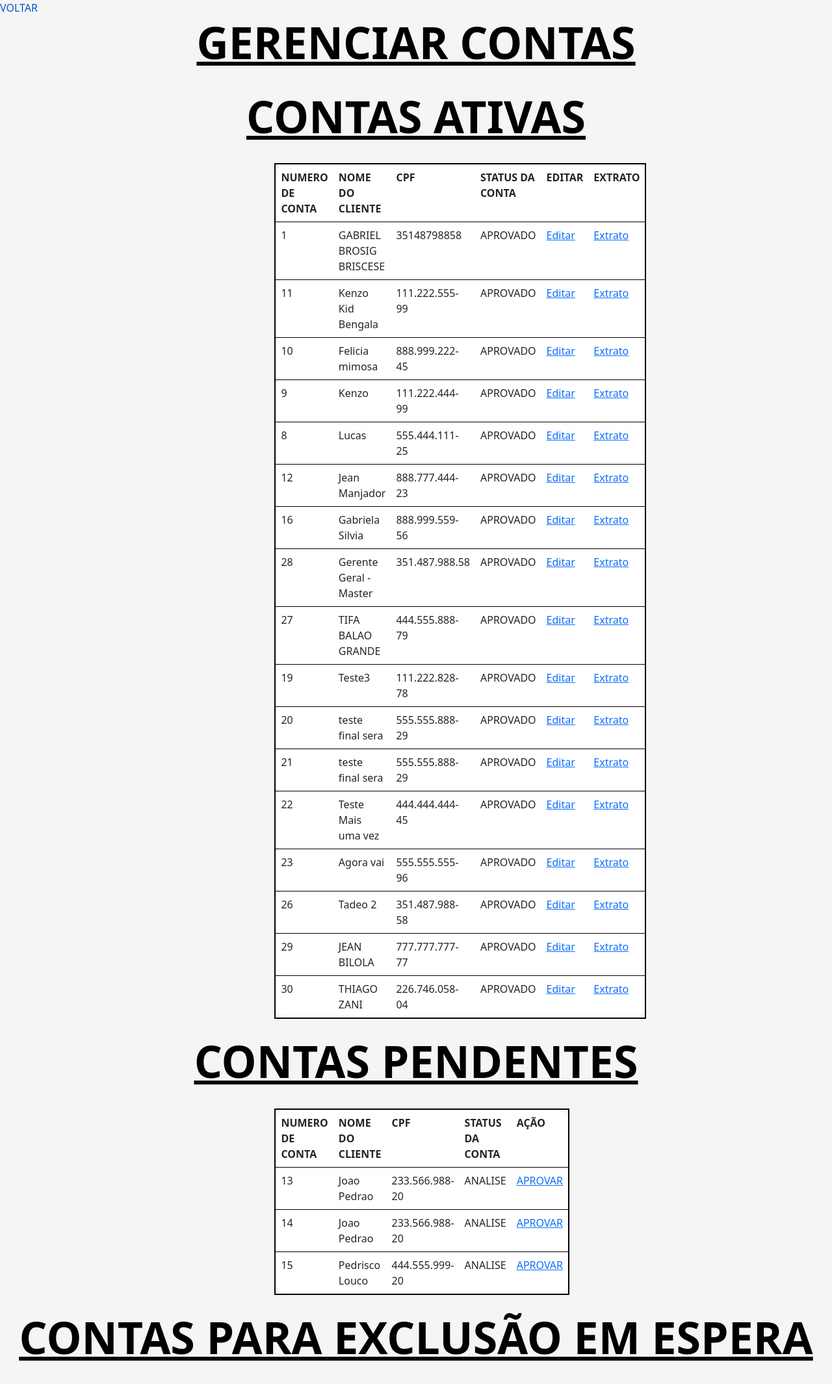
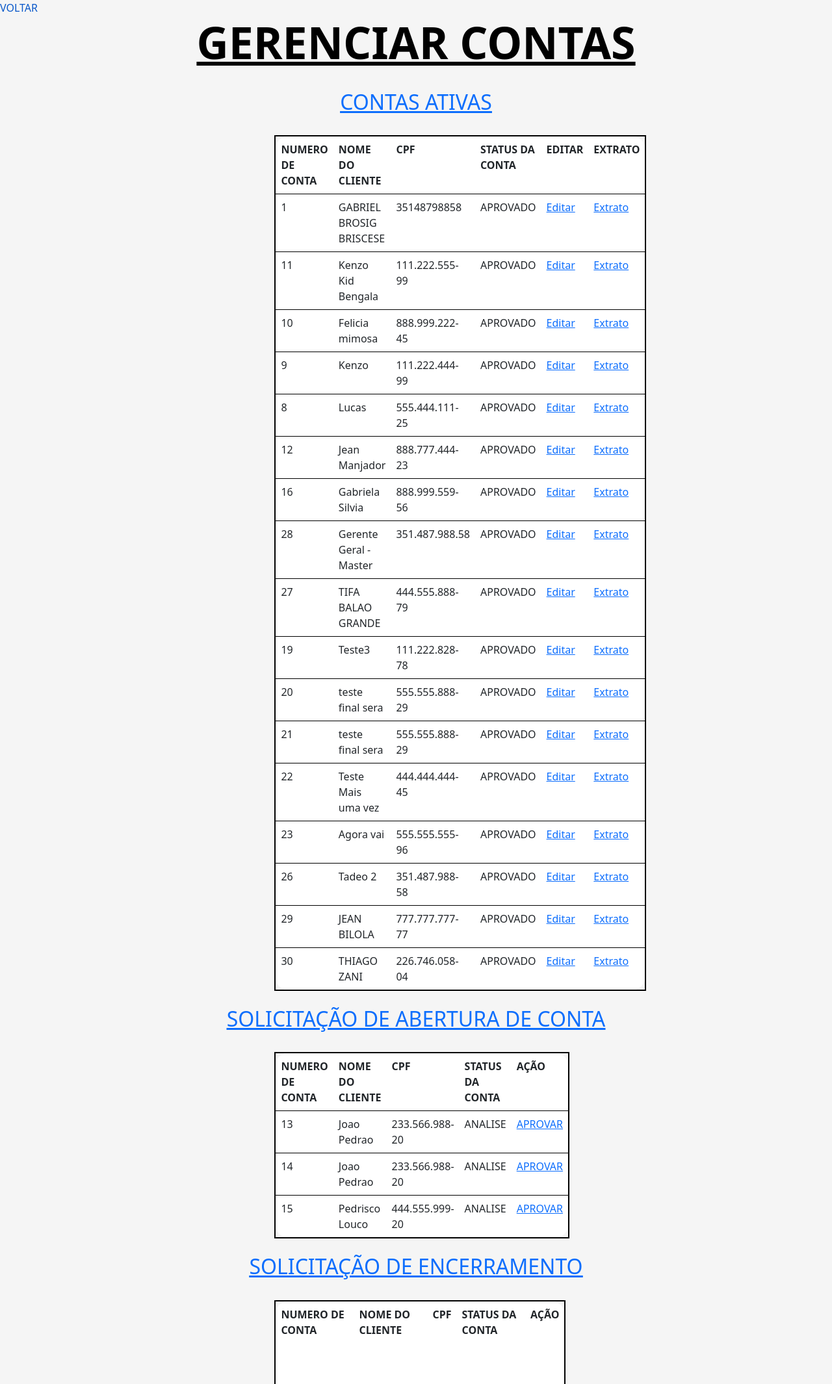
Before and after one commit to Octoplus-Group/OctoplusBank, a Flask app: page /aprovar_contas/1 in a window 1280 px wide. Shown: the top 2130 px of the page at 65% size. Run offline with Flask 2, Linux system fonts and the light colour scheme; data comes from the database, SQL or seed files in the repository; lists and menus that the app fills with data are empty; some libraries are stand-ins or nearby versions; some web fonts are replaced.

Commit message:
Página GA Remoção do SALDO e alteração SOLICITACAO

```diff
--- a/src/templates/public/gerenciar_contas.html
+++ b/src/templates/public/gerenciar_contas.html
@@ -21,9 +21,9 @@
 
     <div class="subtituloPage">
         <a class="subtituloPage" href="">
-            <h1 style="text-align: center;">
+            <h2 style="text-align: center;">
                 <u>CONTAS ATIVAS</u>
-            </h1>
+            </h2>
             <br>
         </a>
     </div>
@@ -54,9 +54,9 @@
     <div class="subtituloPage">
         <br>
         <a class="subtituloPage" href="">
-            <h1 style="text-align: center;">
-                <u>CONTAS PENDENTES</u>
-            </h1>
+            <h2 style="text-align: center;">
+                <u>SOLICITAÇÃO DE ABERTURA DE CONTA</u>
+            </h2>
             <br>
         </a>
     </div>
@@ -87,9 +87,9 @@
 
     <div class="subtituloPage">
         <a class="subtituloPage" href="">
-            <h1 style="text-align: center;">
-                <u>CONTAS PARA EXCLUSÃO EM ESPERA</u>
-            </h1>
+            <h2 style="text-align: center;">
+                <u>SOLICITAÇÃO DE ENCERRAMENTO</u>
+            </h2>
             <br>
         </a>
     </div>
--- a/src/templates/public/home_gerente.html
+++ b/src/templates/public/home_gerente.html
@@ -21,11 +21,12 @@
 
 <div class="saldoSair">
 
-    <div class="saldo">
+    <!-- NÃO HÁ NECESSIDADE DE EXIBIÇÃO DO SALDO DO GERENTE DE AGÊNCIA, VISTO QUE ELE PODE NAO SER CLIENTE DO BANCO -->
+<!--     <div class="saldo">
         <h4 class="textobtn">
             SALDO: R${{"{:.2f}".format(conta.4)}}
         </h4>
-    </div>
+    </div> -->
 
     <div class="sair">
         <a id="sair" href="/adm">
```
